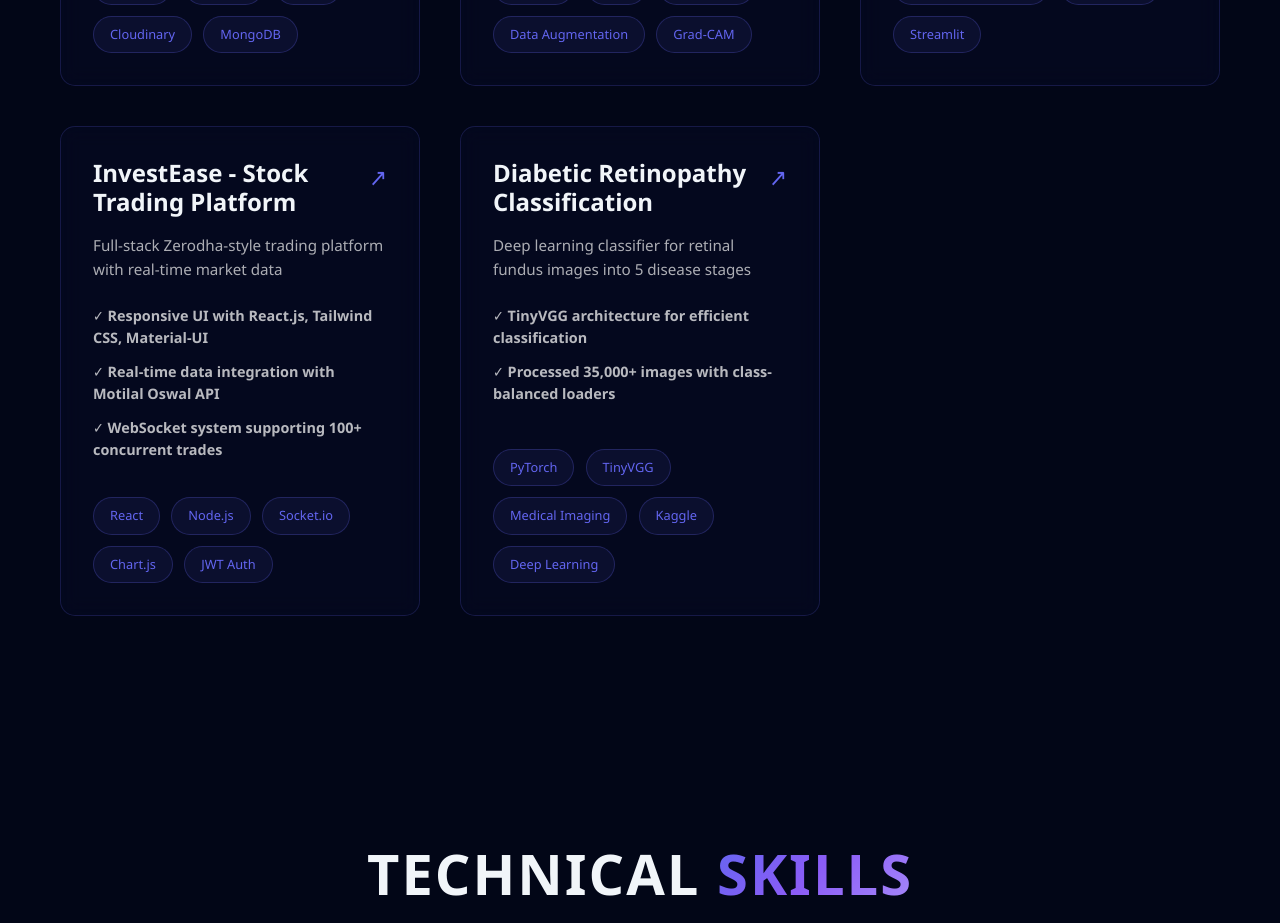
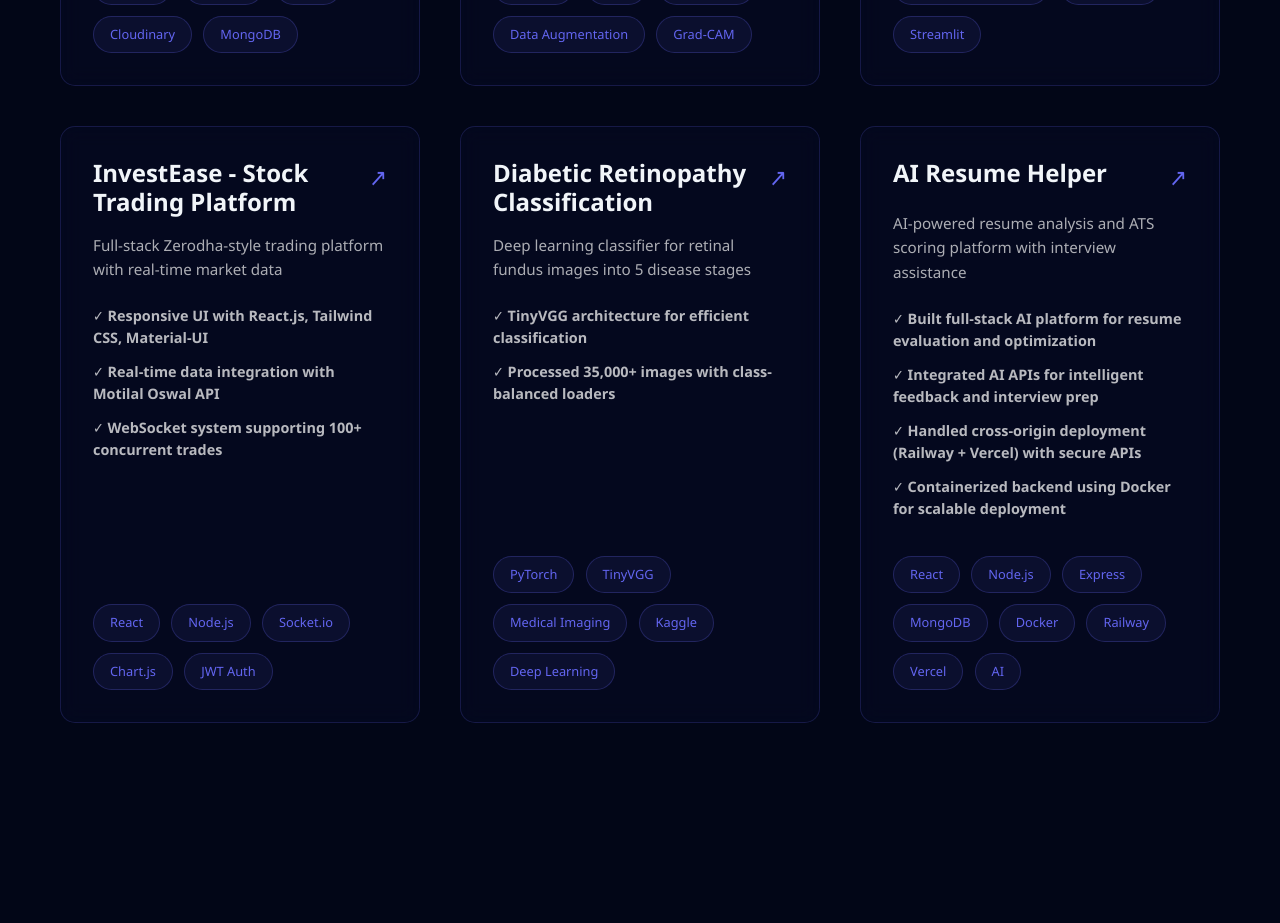
Before and after one commit to Mohan28102005/portfolio_website, a React (Vite) app: page / in a window 1280 px wide. Shown: the part 3240-4163 px from the top of the page. Built offline with nearby package versions, Linux system fonts and the light colour scheme.

Commit message:
Update Projects.tsx

```diff
--- a/src/components/Projects.tsx
+++ b/src/components/Projects.tsx
@@ -59,8 +59,20 @@ const Projects = () => {
         'TinyVGG architecture for efficient classification',
         'Processed 35,000+ images with class-balanced loaders'
       ]
-    }
-  ]
+    },
+    {
+  "title": "AI Resume Helper",
+  "description": "AI-powered resume analysis and ATS scoring platform with interview assistance",
+  "tags": ["React", "Node.js", "Express", "MongoDB", "Docker", "Railway", "Vercel", "AI"],
+  "github": "https://resume-helper.dmohan.website/",
+  "highlights": [
+  "Built full-stack AI platform for resume evaluation and optimization",
+  "Integrated AI APIs for intelligent feedback and interview prep",
+  "Handled cross-origin deployment (Railway + Vercel) with secure APIs",
+  "Containerized backend using Docker for scalable deployment"
+    ]
+  }
+]
 
   const containerVariants: Variants = {
     hidden: { opacity: 0 },
```
